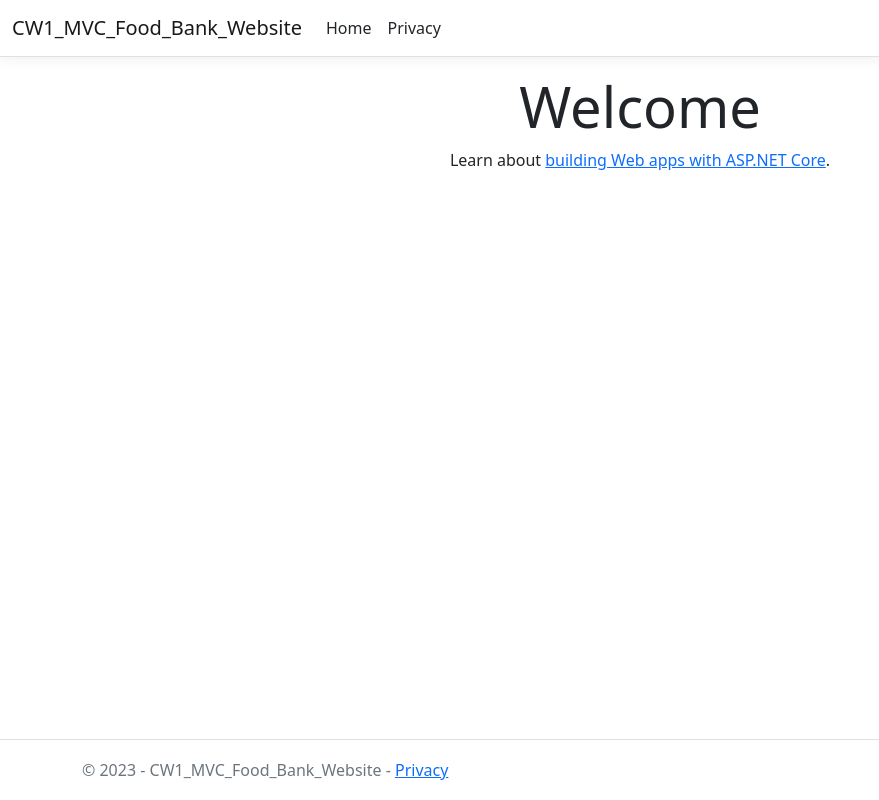
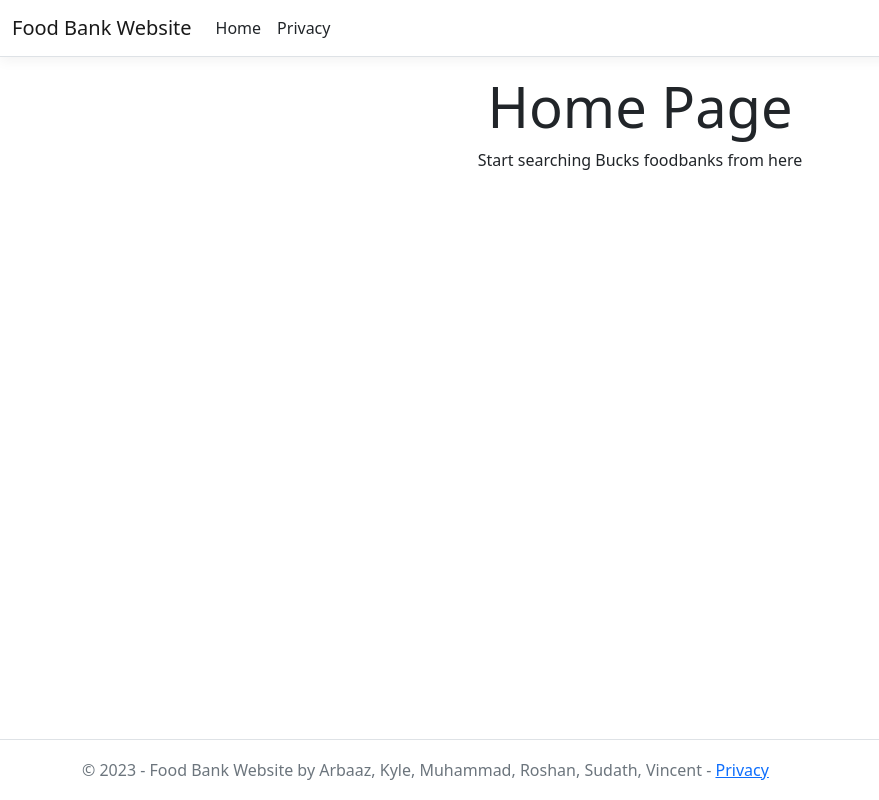
Before and after one commit to Roarsan/Food-Bank-App, an ASP.NET Core app: page / in a window 1280 px wide. Shown: the whole page, without its empty margins (0-879 px from the left). Run offline with ASP.NET Core 8, Linux system fonts and the light colour scheme; style sheets or scripts are compiled from the project's sources.

Commit message:
changing text
trying to add model and controller stuff but bit confusing

```diff
--- a/Views/Home/Index.cshtml
+++ b/Views/Home/Index.cshtml
@@ -3,6 +3,6 @@
 }
 
 <div class="text-center">
-    <h1 class="display-4">Welcome</h1>
-    <p>Learn about <a href="https://learn.microsoft.com/aspnet/core">building Web apps with ASP.NET Core</a>.</p>
+    <h2 class="display-4">Home Page</h2>
+    <p>Start searching Bucks foodbanks from here</p>
 </div>
--- a/Views/Shared/_Layout.cshtml
+++ b/Views/Shared/_Layout.cshtml
@@ -3,7 +3,7 @@
 <head>
     <meta charset="utf-8" />
     <meta name="viewport" content="width=device-width, initial-scale=1.0" />
-    <title>@ViewData["Title"] - CW1_MVC_Food_Bank_Website</title>
+    <title>@ViewData["Title"] - Food Bank Website</title>
     <link rel="stylesheet" href="~/lib/bootstrap/dist/css/bootstrap.min.css" />
     <link rel="stylesheet" href="~/css/site.css" asp-append-version="true" />
     <link rel="stylesheet" href="~/CW1_MVC_Food_Bank_Website.styles.css" asp-append-version="true" />
@@ -12,7 +12,7 @@
     <header>
         <nav class="navbar navbar-expand-sm navbar-toggleable-sm navbar-light bg-white border-bottom box-shadow mb-3">
             <div class="container-fluid">
-                <a class="navbar-brand" asp-area="" asp-controller="Home" asp-action="Index">CW1_MVC_Food_Bank_Website</a>
+                <a class="navbar-brand" asp-area="" asp-controller="Home" asp-action="Index">Food Bank Website</a>
                 <button class="navbar-toggler" type="button" data-bs-toggle="collapse" data-bs-target=".navbar-collapse" aria-controls="navbarSupportedContent"
                         aria-expanded="false" aria-label="Toggle navigation">
                     <span class="navbar-toggler-icon"></span>
@@ -38,7 +38,7 @@
 
     <footer class="border-top footer text-muted">
         <div class="container">
-            &copy; 2023 - CW1_MVC_Food_Bank_Website - <a asp-area="" asp-controller="Home" asp-action="Privacy">Privacy</a>
+            &copy; 2023 - Food Bank Website by Arbaaz, Kyle, Muhammad, Roshan, Sudath, Vincent - <a asp-area="" asp-controller="Home" asp-action="Privacy">Privacy</a>
         </div>
     </footer>
     <script src="~/lib/jquery/dist/jquery.min.js"></script>
```
Also changed, not shown: Controllers/MapController.cs (added, +13 -0 lines), CW1-MVC-Food-Bank-Website.csproj, 13 other files.
